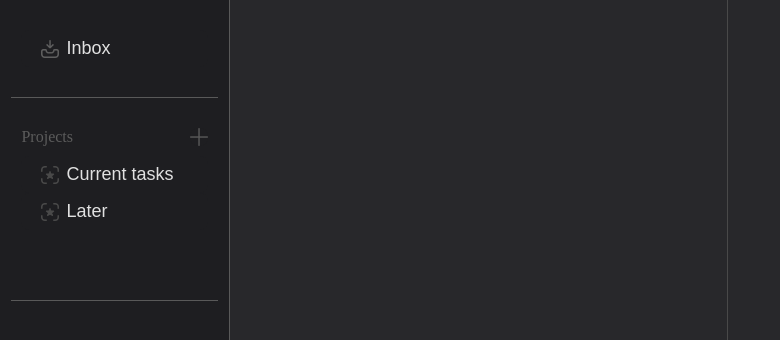
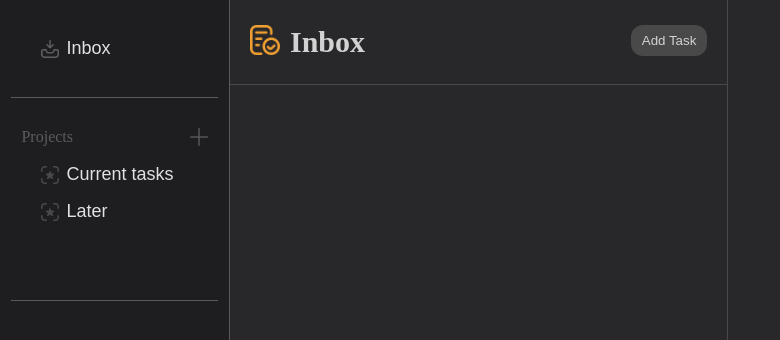
Before and after one commit to rainygodz/todo-list, a website built with webpack: page dist/index.html in a window 1280 px wide. Shown: the top 340 px of the page, without its empty margins (0-780 px from the left). Built offline with nearby package versions, Linux system fonts and the light colour scheme.

Commit message:
feat: complete task list section's header

```diff
--- a/dist/index.html
+++ b/dist/index.html
@@ -28,14 +28,14 @@
         <div class="project-ul">
           <ul>
             <li>
-              <button>
+              <button class="projectBtn">
                 <img src="./images/icon-star.png" alt="">
                 Current tasks
               </button>
             </li>
 
             <li>
-              <button>
+              <button class="projectBtn">
                 <img src="./images/icon-star.png" alt="">
                 Later
               </button>
@@ -44,7 +44,21 @@
         </div>
       </div>
     </div>
-    <div class="main"></div>
+    <div class="main">
+      <div class="header">
+        <div class="projectTitle">
+          <div class="projectIcon">
+            <img src="./images/memo-circle-check.png" alt="">
+          </div>
+          <div class="projectName">
+            Inbox
+          </div>
+        </div>
+        <div class="addTask">
+          <button id="addTaskBtn">Add Task</button>
+        </div>
+      </div>
+    </div>
     <div class="details"></div>
   </div>
 
--- a/dist/style.css
+++ b/dist/style.css
@@ -88,6 +88,45 @@ button img {
   list-style: none;
 }
 
+.main .header {
+  display: flex;
+  justify-content: space-between;
+  padding: 25px 20px;
+  border-bottom: 1px solid #494949;
+}
+
+.projectTitle {
+  display: flex;
+  gap: 10px;
+  align-items: center;
+}
+
+.projectIcon img {
+  width: 30px;
+  height: auto;
+}
+
+.projectName {
+  color: #d2d2d2;
+  font-size: 30px;
+  font-weight: bold;
+}
+
+#addTaskBtn {
+  background-color: #494949;
+  border-radius: 12px;
+  border: none;
+  color: #d2d2d2;
+  padding: 8px 11px;
+  cursor: pointer;
+
+  transition: color 0.3s linear;
+}
+
+#addTaskBtn:hover {
+  color: orange;
+}
+
 .details {
   border-left: 1px solid #494949;
 }
```
Also changed, not shown: dist/images/memo-circle-check.png (added).
